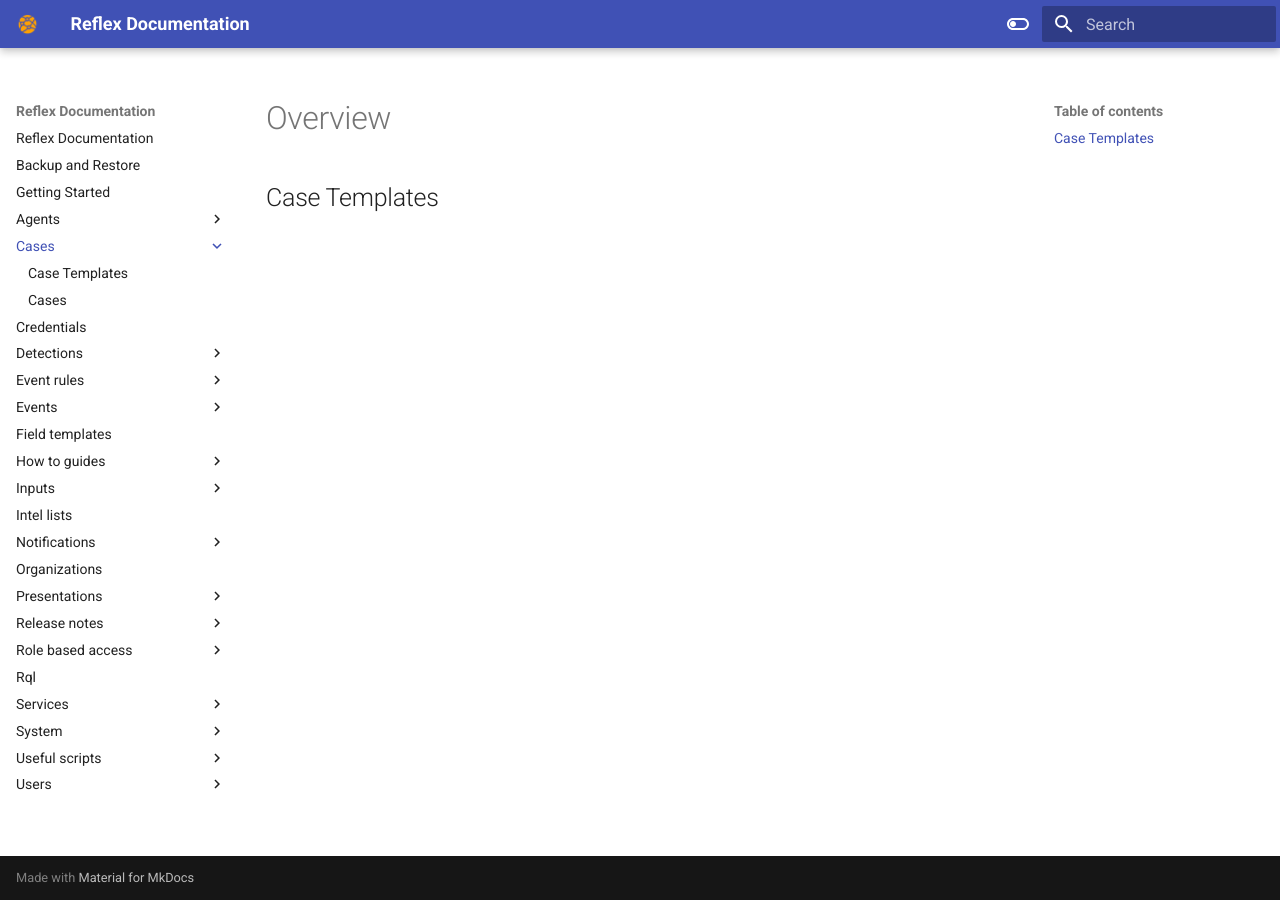
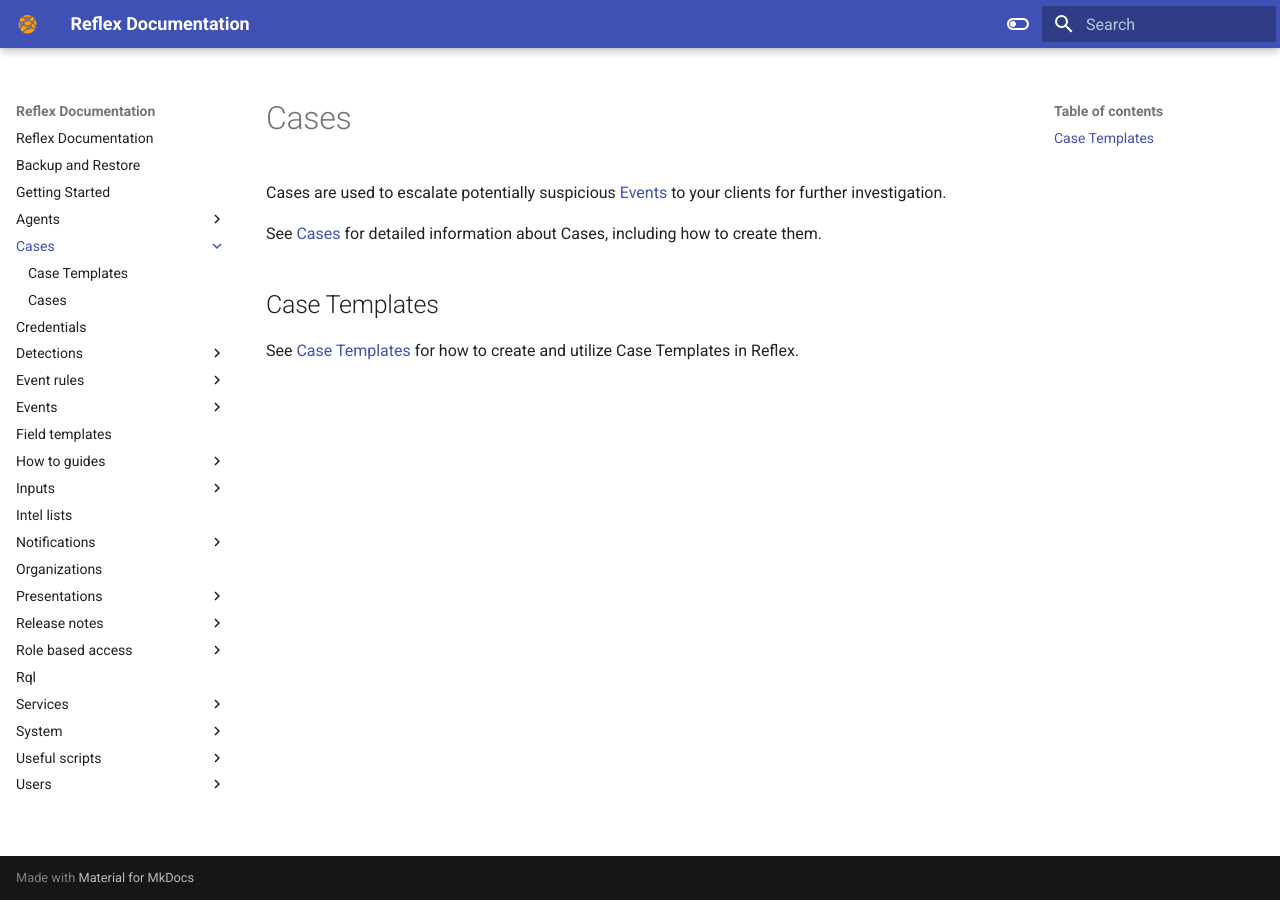
Before and after one commit to reflexsoar/reflex-docs, an MkDocs documentation site: the page built from docs/cases/index.md, in a window 1280 px wide. Built offline with MkDocs 1.6.1 and Material for MkDocs 9.7.7, drawn with Linux system fonts in a browser that asks for light colours.

Commit message:
Cleaned up Cases

```diff
--- a/docs/cases/index.md
+++ b/docs/cases/index.md
@@ -1,4 +1,7 @@
-# Overview
+# Cases
+Cases are used to escalate potentially suspicious [Events](../events/index.md) to your clients for further investigation.
 
+See [Cases](cases.md) for detailed information about Cases, including how to create them.
 
 ## Case Templates
+See [Case Templates](case-templates.md) for how to create and utilize Case Templates in Reflex.
```
Also changed, not shown: docs/cases/case-templates.md (+1 -1 lines), docs/cases/cases.md (+2 -1 lines).
